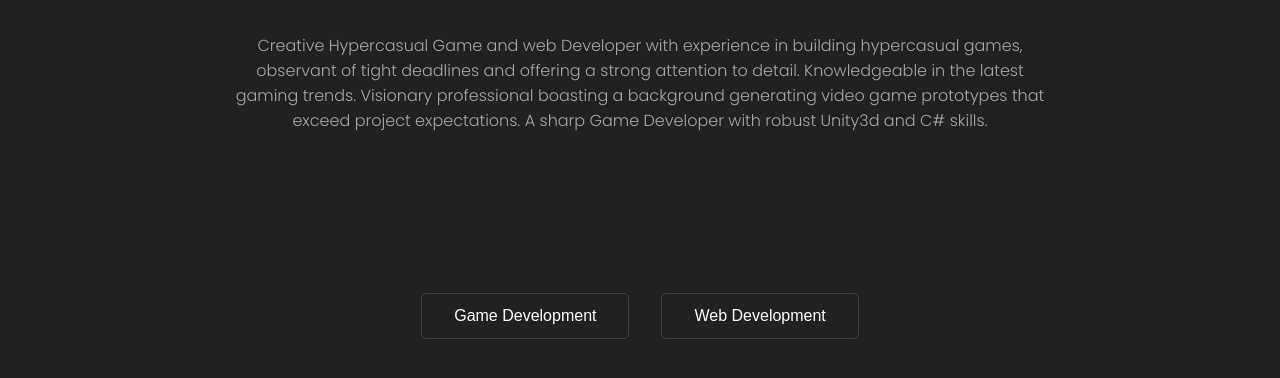
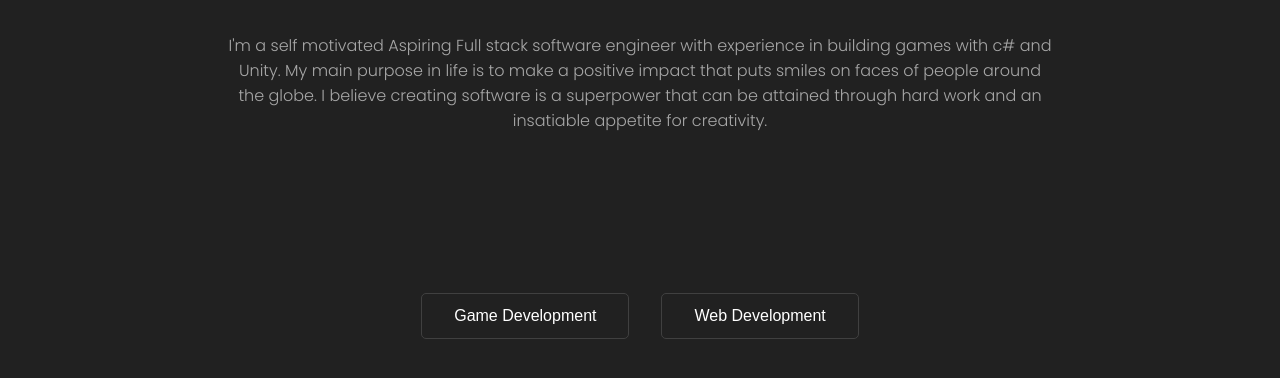
Before and after one commit to Ofonna-N/Portfolio-Site, a plain HTML site: page index.html in a window 1280 px wide. Shown: the part 334-712 px from the top of the page. Drawn offline with Linux system fonts and the light colour scheme.

Commit message:
Updated intro

```diff
--- a/index.html
+++ b/index.html
@@ -38,10 +38,9 @@
     <div class="container">
         <main>
             <h1>Ofonna Michael Nweze</h1>
-            <p class="intro">Creative Hypercasual Game and web Developer with experience in building hypercasual games, observant
-                of tight deadlines and offering a strong attention to detail. Knowledgeable in the latest gaming
-                trends. Visionary professional boasting a background generating video game prototypes that
-                exceed project expectations. A sharp Game Developer with robust Unity3d and C# skills.
+            <p class="intro">I'm a self motivated Aspiring Full stack software engineer with experience in building games with c# and Unity.
+                My main purpose in life is to make a positive impact that puts smiles on faces of people around the globe.
+                I believe creating software is a superpower that can be attained through hard work and an insatiable appetite for creativity.
             </p>
         </main>
 
```
